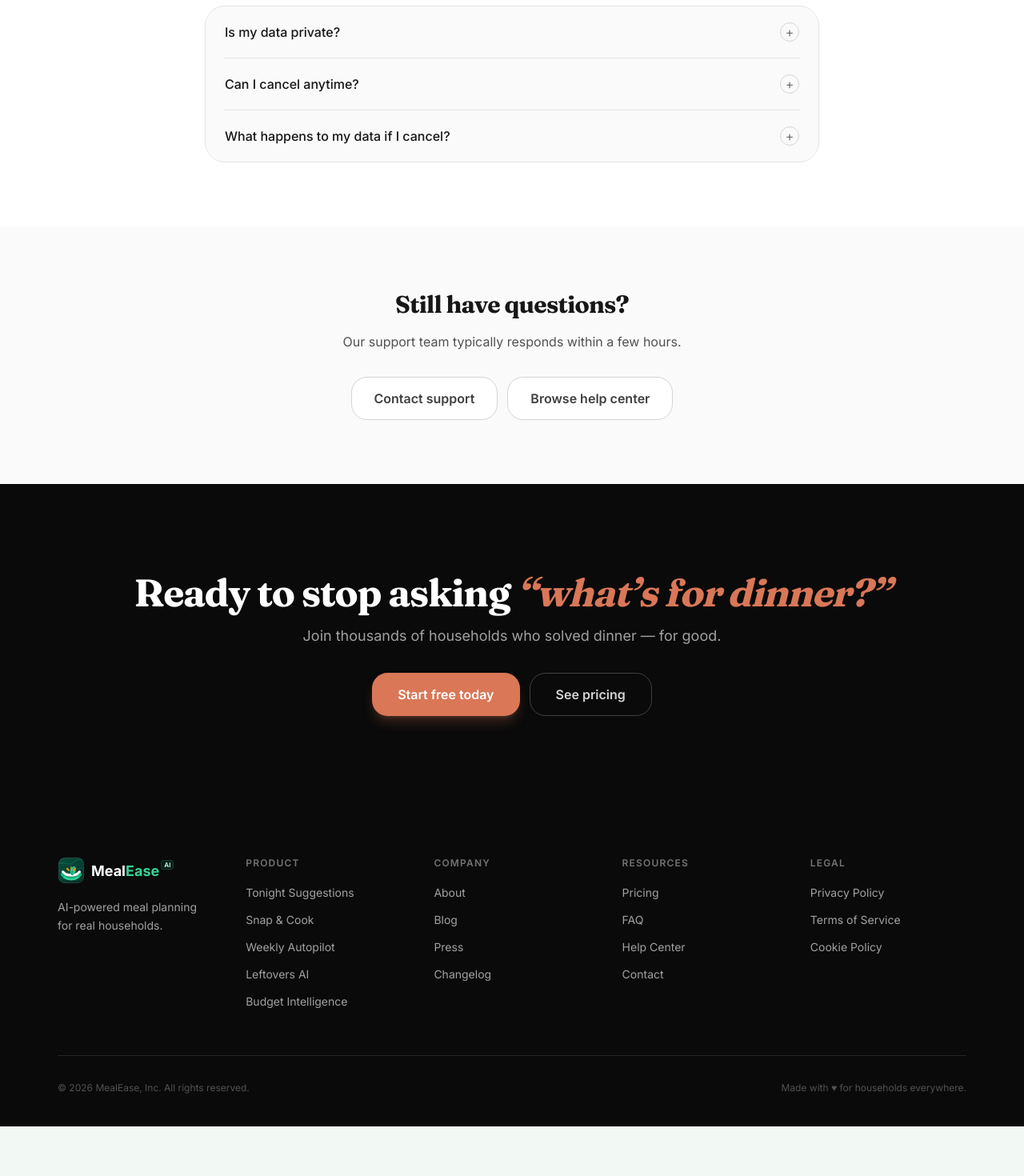
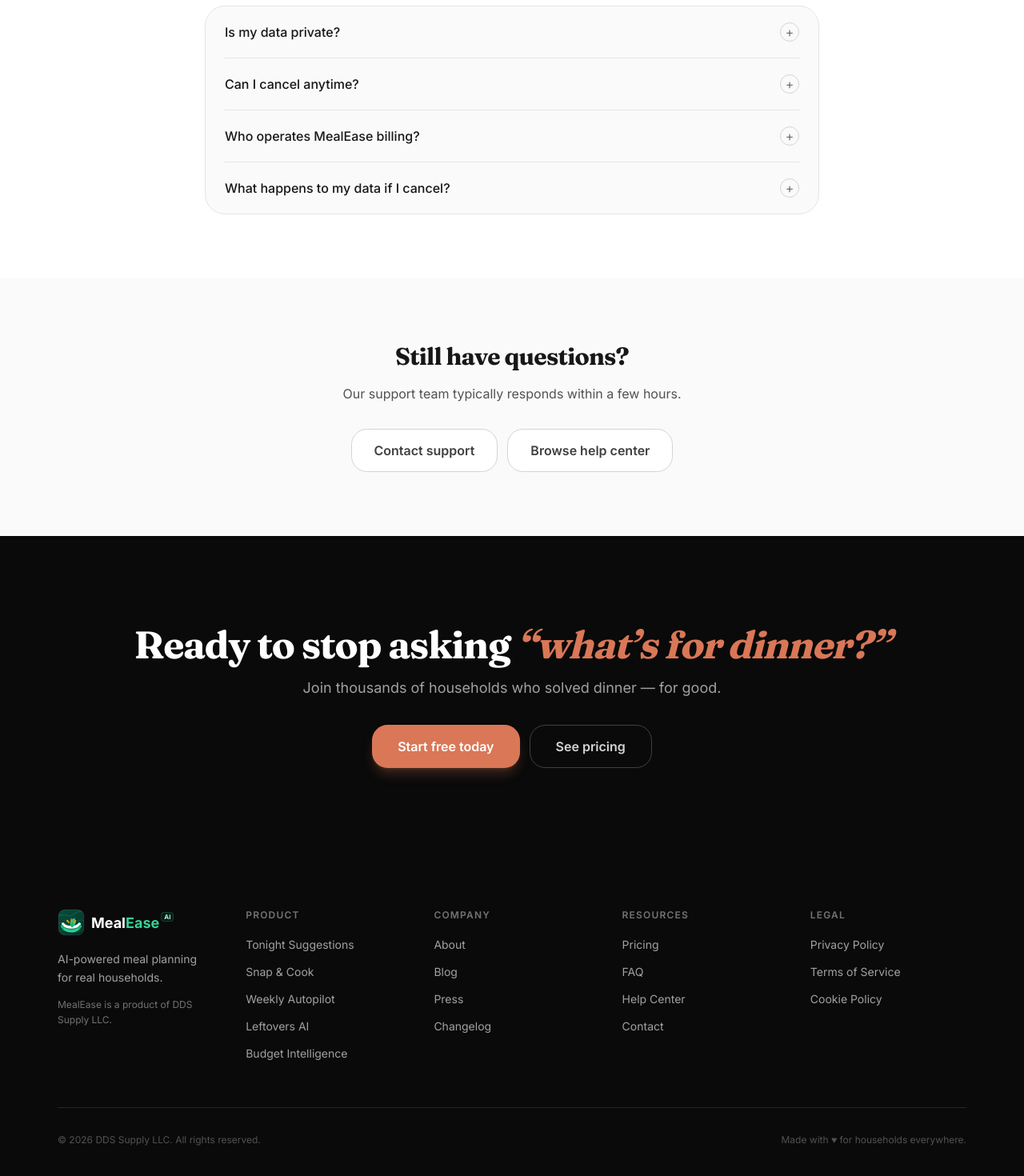
Before and after one commit to dipak1992/NutraNestAI, a Next.js app: page /faq in a window 1280 px wide. Shown: the part 2203-3673 px from the top of the page at 80% size. Before the commit the page ends 3611 px from the top, so only its background shows below. Built offline with nearby package versions, Linux system fonts and the light colour scheme; no server answers.

Commit message:
Add DDS billing trust copy

```diff
--- a/app/faq/page.tsx
+++ b/app/faq/page.tsx
@@ -117,6 +117,10 @@ const faqCategories = [
       {
         q: 'Can I cancel anytime?',
         a: "Absolutely. Cancel in two taps from your account page — no retention calls, no guilt trips, no hidden fees. If you cancel, you keep Plus access until the end of your current billing period.",
+      },
+      {
+        q: 'Who operates MealEase billing?',
+        a: 'MealEase is a product of DDS Supply LLC. MealEase subscriptions are securely billed through DDS Supply LLC via Stripe.',
       },
       {
         q: 'What happens to my data if I cancel?',
--- a/components/landing/Footer.tsx
+++ b/components/landing/Footer.tsx
@@ -46,6 +46,9 @@ export function Footer() {
             <p className="mt-3 text-sm leading-relaxed">
               AI-powered meal planning for real households.
             </p>
+            <p className="mt-3 text-xs leading-relaxed text-neutral-500">
+              MealEase is a product of DDS Supply LLC.
+            </p>
           </div>
 
           {/* Nav columns */}
@@ -72,7 +75,7 @@ export function Footer() {
 
         {/* Bottom bar */}
         <div className="border-t border-neutral-800 pt-8 flex flex-col sm:flex-row items-center justify-between gap-4 text-xs text-neutral-600">
-          <p suppressHydrationWarning>© {new Date().getFullYear()} MealEase, Inc. All rights reserved.</p>
+          <p suppressHydrationWarning>© {new Date().getFullYear()} DDS Supply LLC. All rights reserved.</p>
           <p>Made with ♥ for households everywhere.</p>
         </div>
       </Container>
--- a/components/paywall/UpgradeModal.tsx
+++ b/components/paywall/UpgradeModal.tsx
@@ -241,6 +241,9 @@ export function UpgradeModal({
                 Cancel anytime
               </span>
             </div>
+            <p className="mx-auto mt-2 max-w-[18rem] text-center text-[10px] leading-relaxed text-neutral-500">
+              MealEase subscriptions are securely billed through DDS Supply LLC via Stripe.
+            </p>
           </div>
         </div>
       </div>
--- a/components/pricing/PricingContent.tsx
+++ b/components/pricing/PricingContent.tsx
@@ -399,6 +399,9 @@ export function PricingContent() {
               <p className="text-center text-xs text-neutral-500 mt-3">
                 7-day free trial · No credit card required · Cancel anytime
               </p>
+              <p className="text-center text-[11px] leading-relaxed text-neutral-500 mt-2">
+                MealEase subscriptions are securely billed through DDS Supply LLC via Stripe.
+              </p>
               <p className="text-center text-xs font-semibold text-[#F3B18E] mt-2">
                 Many users upgrade for grocery convenience alone.
               </p>
--- a/config/faqs.ts
+++ b/config/faqs.ts
@@ -6,6 +6,10 @@ export const faqs = [
   {
     q: 'Can I cancel anytime?',
     a: "Absolutely. Cancel in two taps from your account page. No retention calls, no guilt trips.",
+  },
+  {
+    q: 'Who operates MealEase billing?',
+    a: 'MealEase is a product of DDS Supply LLC. MealEase subscriptions are securely billed through DDS Supply LLC via Stripe.',
   },
   {
     q: 'Does it work for my diet?',
```
